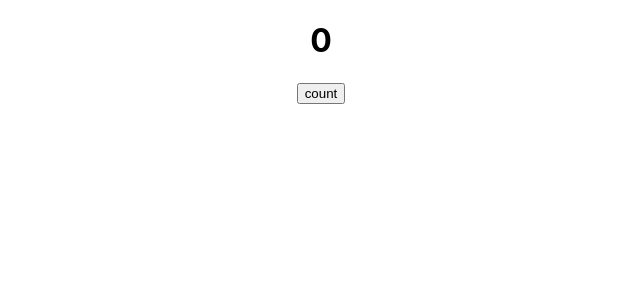
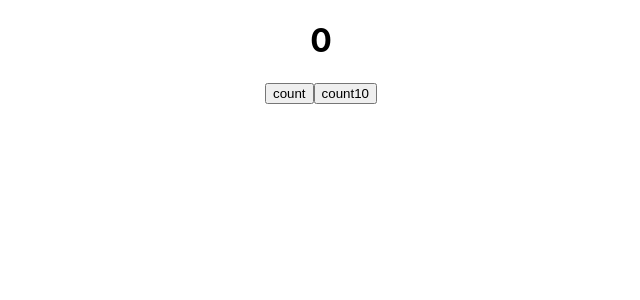
Before and after one commit to okutaku/react-hooks, a React (Create React App) app: page / in a window 1280 px wide. Shown: the top 300 px of the page, without its empty margins (319-959 px from the left). Built offline with nearby package versions, Linux system fonts and the light colour scheme.

Commit message:
＋１０していく機能の追加

```diff
--- a/src/components/CounterHook.js
+++ b/src/components/CounterHook.js
@@ -8,10 +8,19 @@ function CounterHooks() {
   const incrementCount = () => {
     setCount(count + 1)
   }
+
+  const incrementCountTen = () => {
+    for(let i = 0; i < 10; i++) {
+      setCount(prevCount => prevCount + 1)
+    }
+  }
+  //prevCountは前の値を参照している
+
   return (
     <div>
       <h1>{count}</h1>
       <button onClick={incrementCount}>count</button>
+      <button onClick={incrementCountTen}>count10</button>
     </div>
   )
 }
```
Also changed, not shown: 1 other file (tests, documents, lock files or other folders).
